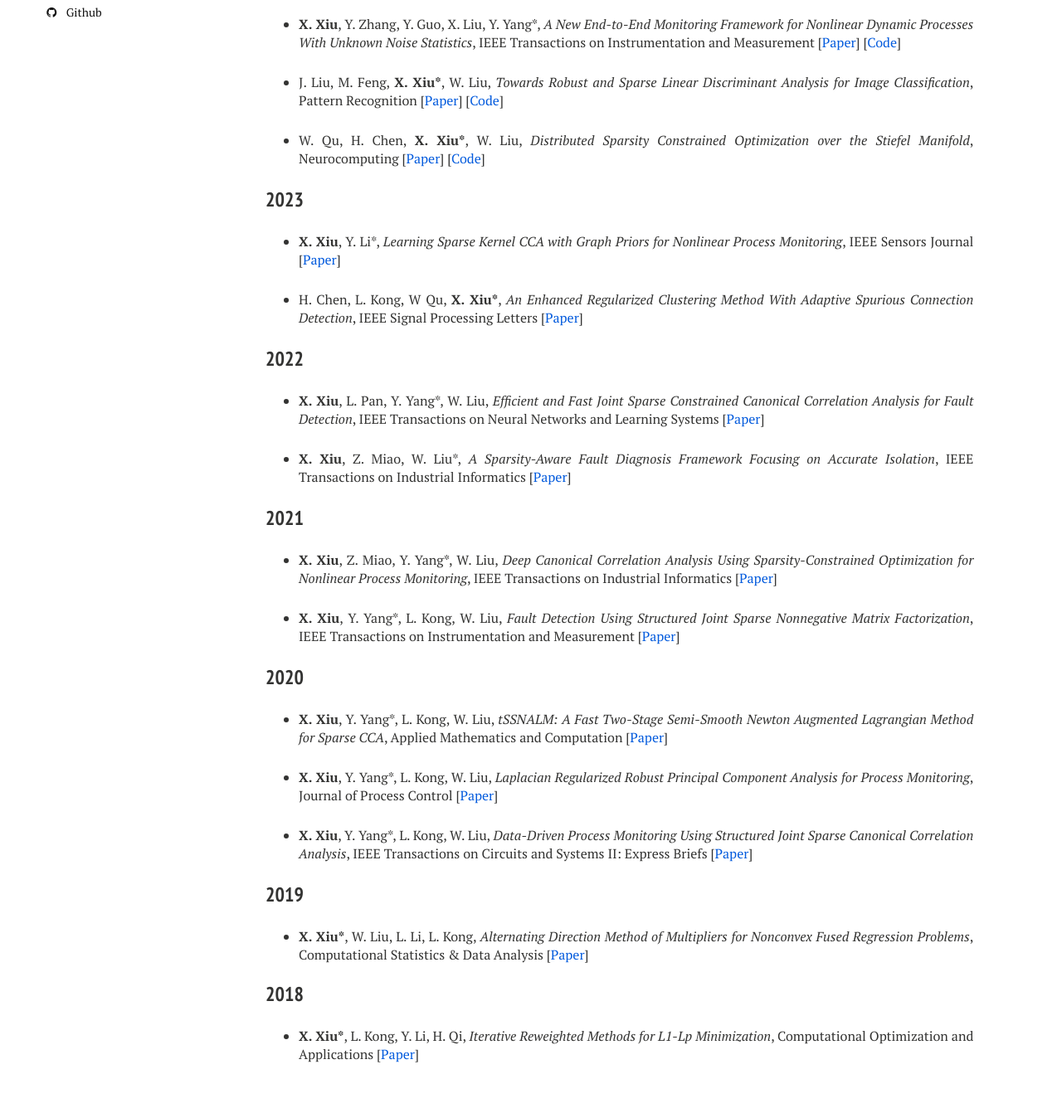
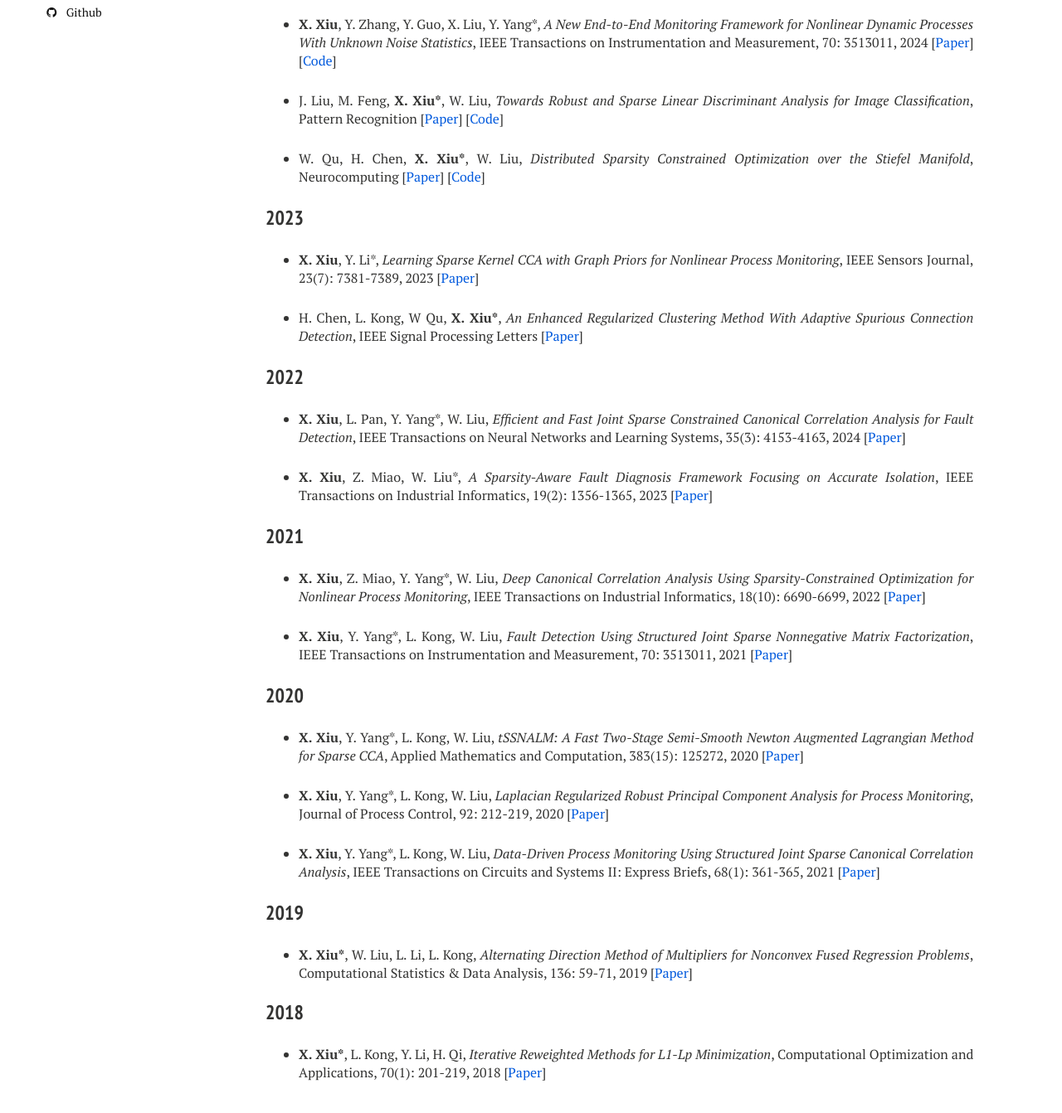
Before and after one commit to xianchaoxiu/xianchaoxiu.github.io, a Jekyll site: the page built from publications/index.md, in a window 1280 px wide and 1400 px high, scrolled down 326 px. Shown: the top 1342 px of the window at 83% size. Built offline with Jekyll 4.4.1, drawn with Linux system fonts in a browser that asks for light colours; nearby versions of some CDN libraries.

Commit message:
Update index.md

```diff
--- a/publications/index.md
+++ b/publications/index.md
@@ -18,7 +18,7 @@ share: false
 
 ### 2024
 
-* <b>X. Xiu</b>, Y. Zhang, Y. Guo, X. Liu, Y. Yang*, <i>A New End-to-End Monitoring Framework for Nonlinear Dynamic Processes With Unknown Noise Statistics</i>, IEEE Transactions on Instrumentation and Measurement [<a href="https://ieeexplore.ieee.org/abstract/document/10464356" class="textlink" target="_blank">Paper</a>] [<a href="https://github.com/xianchaoxiu/DRNN" class="textlink" target="_blank">Code</a>]
+* <b>X. Xiu</b>, Y. Zhang, Y. Guo, X. Liu, Y. Yang*, <i>A New End-to-End Monitoring Framework for Nonlinear Dynamic Processes With Unknown Noise Statistics</i>, IEEE Transactions on Instrumentation and Measurement, 70: 3513011, 2024 [<a href="https://ieeexplore.ieee.org/abstract/document/10464356" class="textlink" target="_blank">Paper</a>] [<a href="https://github.com/xianchaoxiu/DRNN" class="textlink" target="_blank">Code</a>]
 
 * J. Liu, M. Feng, <b>X. Xiu*</b>, W. Liu, <i>Towards Robust and Sparse Linear Discriminant Analysis for Image Classification</i>, Pattern Recognition [<a href="https://www.sciencedirect.com/science/article/abs/pii/S0031320324002632" class="textlink" target="_blank">Paper</a>] [<a href="https://github.com/EMXlight/RSLDAplus" class="textlink" target="_blank">Code</a>]
 
@@ -28,42 +28,42 @@ share: false
 
 ### 2023
 
-* <b>X. Xiu</b>, Y. Li*, <i>Learning Sparse Kernel CCA with Graph Priors for Nonlinear Process Monitoring</i>, IEEE Sensors Journal [<a href="https://ieeexplore.ieee.org/abstract/document/10050438" class="textlink" target="_blank">Paper</a>]
+* <b>X. Xiu</b>, Y. Li*, <i>Learning Sparse Kernel CCA with Graph Priors for Nonlinear Process Monitoring</i>, IEEE Sensors Journal, 23(7): 7381-7389, 2023 [<a href="https://ieeexplore.ieee.org/abstract/document/10050438" class="textlink" target="_blank">Paper</a>]
 
 * H. Chen, L. Kong, W Qu, <b>X. Xiu*</b>, <i>An Enhanced Regularized Clustering Method With Adaptive Spurious Connection Detection</i>, IEEE Signal Processing Letters [<a href="https://ieeexplore.ieee.org/abstract/document/10252040" class="textlink" target="_blank">Paper</a>]
 
 
 ### 2022
 
-* <b>X. Xiu</b>, L. Pan, Y. Yang*, W. Liu, <i>Efficient and Fast Joint Sparse Constrained Canonical Correlation Analysis for Fault Detection</i>, IEEE Transactions on Neural Networks and Learning Systems [<a href="https://ieeexplore.ieee.org/document/9887978" class="textlink" target="_blank">Paper</a>]
+* <b>X. Xiu</b>, L. Pan, Y. Yang*, W. Liu, <i>Efficient and Fast Joint Sparse Constrained Canonical Correlation Analysis for Fault Detection</i>, IEEE Transactions on Neural Networks and Learning Systems, 35(3): 4153-4163, 2024 [<a href="https://ieeexplore.ieee.org/document/9887978" class="textlink" target="_blank">Paper</a>]
 
-* <b>X. Xiu</b>, Z. Miao, W. Liu*, <i>A Sparsity-Aware Fault Diagnosis Framework Focusing on Accurate Isolation</i>, IEEE Transactions on Industrial Informatics [<a href="https://ieeexplore.ieee.org/abstract/document/9788040" class="textlink" target="_blank">Paper</a>]
+* <b>X. Xiu</b>, Z. Miao, W. Liu*, <i>A Sparsity-Aware Fault Diagnosis Framework Focusing on Accurate Isolation</i>, IEEE Transactions on Industrial Informatics, 19(2): 1356-1365, 2023 [<a href="https://ieeexplore.ieee.org/abstract/document/9788040" class="textlink" target="_blank">Paper</a>]
 
 
 ### 2021
 
-* <b>X. Xiu</b>, Z. Miao, Y. Yang*, W. Liu, <i>Deep Canonical Correlation Analysis Using Sparsity-Constrained Optimization for Nonlinear Process Monitoring</i>, IEEE Transactions on Industrial Informatics [<a href="https://ieeexplore.ieee.org/document/9583864" class="textlink" target="_blank">Paper</a>]
+* <b>X. Xiu</b>, Z. Miao, Y. Yang*, W. Liu, <i>Deep Canonical Correlation Analysis Using Sparsity-Constrained Optimization for Nonlinear Process Monitoring</i>, IEEE Transactions on Industrial Informatics, 18(10): 6690-6699, 2022 [<a href="https://ieeexplore.ieee.org/document/9583864" class="textlink" target="_blank">Paper</a>]
 
-* <b>X. Xiu</b>, Y. Yang*, L. Kong, W. Liu, <i>Fault Detection Using Structured Joint Sparse Nonnegative Matrix Factorization</i>, IEEE Transactions on Instrumentation and Measurement [<a href="https://ieeexplore.ieee.org/abstract/document/9381237" class="textlink" target="_blank">Paper</a>]
+* <b>X. Xiu</b>, Y. Yang*, L. Kong, W. Liu, <i>Fault Detection Using Structured Joint Sparse Nonnegative Matrix Factorization</i>, IEEE Transactions on Instrumentation and Measurement, 70: 3513011, 2021 [<a href="https://ieeexplore.ieee.org/abstract/document/9381237" class="textlink" target="_blank">Paper</a>]
 
 
 
 ### 2020
 
-* <b>X. Xiu</b>, Y. Yang*, L. Kong, W. Liu, <i>tSSNALM: A Fast Two-Stage Semi-Smooth Newton Augmented Lagrangian Method for Sparse CCA</i>, Applied Mathematics and Computation [<a href="https://www.sciencedirect.com/science/article/abs/pii/S0096300320302411" class="textlink" target="_blank">Paper</a>]
+* <b>X. Xiu</b>, Y. Yang*, L. Kong, W. Liu, <i>tSSNALM: A Fast Two-Stage Semi-Smooth Newton Augmented Lagrangian Method for Sparse CCA</i>, Applied Mathematics and Computation, 383(15): 125272, 2020  [<a href="https://www.sciencedirect.com/science/article/abs/pii/S0096300320302411" class="textlink" target="_blank">Paper</a>]
 
-* <b>X. Xiu</b>, Y. Yang*, L. Kong, W. Liu, <i>Laplacian Regularized Robust Principal Component Analysis for Process Monitoring</i>, Journal of Process Control [<a href="https://www.sciencedirect.com/science/article/abs/pii/S095915242030247X" class="textlink" target="_blank">Paper</a>]
+* <b>X. Xiu</b>, Y. Yang*, L. Kong, W. Liu, <i>Laplacian Regularized Robust Principal Component Analysis for Process Monitoring</i>, Journal of Process Control, 92: 212-219, 2020 [<a href="https://www.sciencedirect.com/science/article/abs/pii/S095915242030247X" class="textlink" target="_blank">Paper</a>]
 
-* <b>X. Xiu</b>, Y. Yang*, L. Kong, W. Liu, <i>Data-Driven Process Monitoring Using Structured Joint Sparse Canonical Correlation Analysis</i>, IEEE Transactions on Circuits and Systems II: Express Briefs [<a href="https://ieeexplore.ieee.org/abstract/document/9068308/" class="textlink" target="_blank">Paper</a>]
+* <b>X. Xiu</b>, Y. Yang*, L. Kong, W. Liu, <i>Data-Driven Process Monitoring Using Structured Joint Sparse Canonical Correlation Analysis</i>, IEEE Transactions on Circuits and Systems II: Express Briefs, 68(1): 361-365, 2021 [<a href="https://ieeexplore.ieee.org/abstract/document/9068308/" class="textlink" target="_blank">Paper</a>]
 
 
 
 ### 2019
 
-* <b>X. Xiu*</b>, W. Liu, L. Li, L. Kong, <i>Alternating Direction Method of Multipliers for Nonconvex Fused Regression Problems</i>, Computational Statistics & Data Analysis [<a href="https://www.sciencedirect.com/science/article/abs/pii/S0167947319300039" class="textlink" target="_blank">Paper</a>]
+* <b>X. Xiu*</b>, W. Liu, L. Li, L. Kong, <i>Alternating Direction Method of Multipliers for Nonconvex Fused Regression Problems</i>, Computational Statistics & Data Analysis, 136: 59-71, 2019  [<a href="https://www.sciencedirect.com/science/article/abs/pii/S0167947319300039" class="textlink" target="_blank">Paper</a>]
 
 
 
 ### 2018
 
-* <b>X. Xiu*</b>, L. Kong, Y. Li, H. Qi, <i>Iterative Reweighted Methods for L1-Lp Minimization</i>, Computational Optimization and Applications [<a href="https://link.springer.com/article/10.1007/s10589-017-9977-7" class="textlink" target="_blank">Paper</a>]
+* <b>X. Xiu*</b>, L. Kong, Y. Li, H. Qi, <i>Iterative Reweighted Methods for L1-Lp Minimization</i>, Computational Optimization and Applications, 70(1): 201-219, 2018 [<a href="https://link.springer.com/article/10.1007/s10589-017-9977-7" class="textlink" target="_blank">Paper</a>]
```
